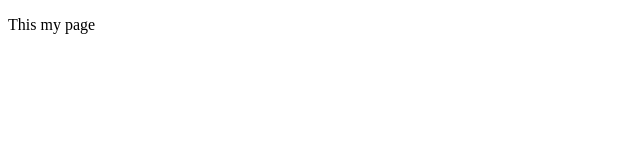
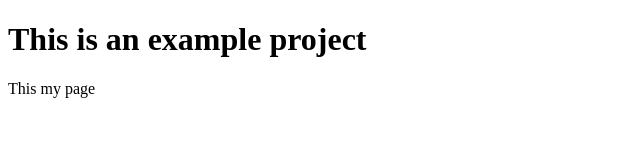
Before and after one commit to Oleksandr-Haponov/Goit, a plain HTML site: page index.html in a window 1280 px wide. Shown: the whole page, without its empty margins (0-640 px from the left). Drawn offline with Linux system fonts and the light colour scheme.

Commit message:
Add h1 to index file

```diff
--- a/index.html
+++ b/index.html
@@ -5,6 +5,7 @@
 <title>Test page</title>
 </head>
 <body>
+    <h1>This is an example project</h1>
     <p>This my page</p>
 </body>
 </html>
```
